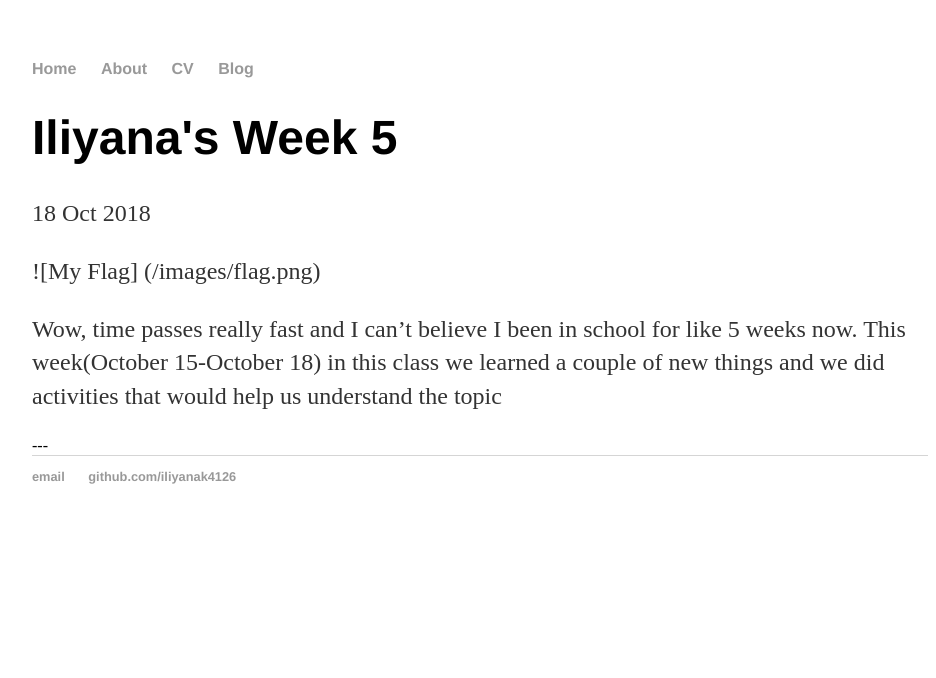
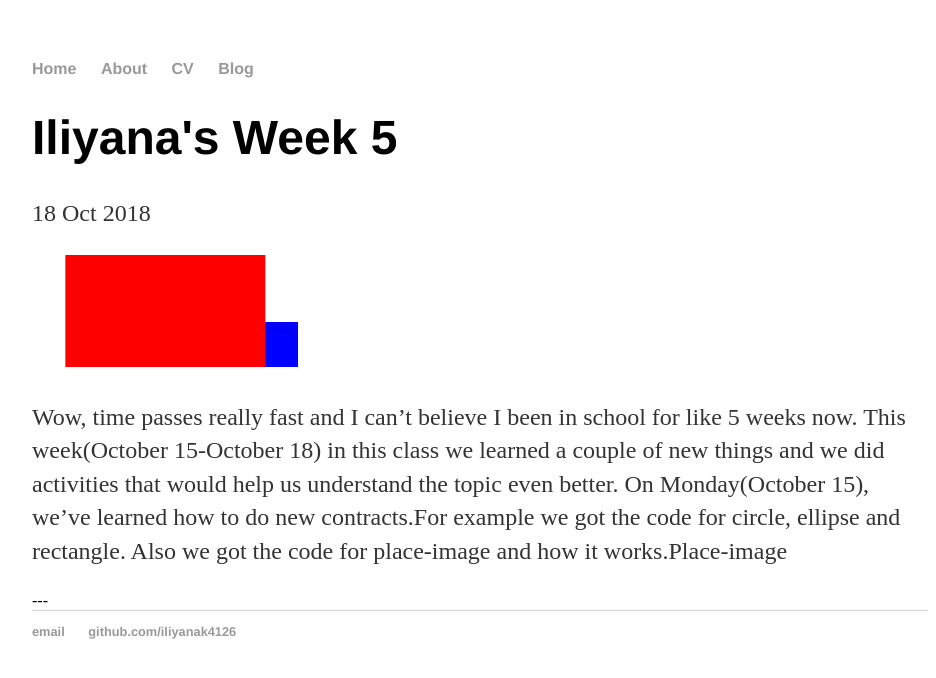
Before and after one commit to iliyanak4126/iliyanak4126.github.io, a Jekyll site: the page built from _posts/2018-10-18-Iliyana-Week-5.md, in a window 1280 px wide. Shown: the top 678 px of the page, without its empty margins (160-1096 px from the left). Built offline with Jekyll 4.4.1, drawn with Linux system fonts in a browser that asks for light colours.

Commit message:
Update 2018-10-18-Iliyana-Week-5.md

```diff
--- a/_posts/2018-10-18-Iliyana-Week-5.md
+++ b/_posts/2018-10-18-Iliyana-Week-5.md
@@ -4,7 +4,8 @@ title: "Iliyana's Week 5"
 date: 2018-10-18
 ---
 
-![My Flag] (/images/flag.png)
+![My Flag](/images/flag.png)
 
 Wow, time passes really fast and I can't believe I been in school for like 5 weeks now.
-This week(October 15-October 18) in this class we learned a couple of new things and we did activities that would help us understand the topic
+This week(October 15-October 18) in this class we learned a couple of new things and we did activities that would help us understand the topic even better.
+On Monday(October 15), we've learned how to do new contracts.For example we got the code for circle, ellipse and rectangle. Also we got the code for place-image and how it works.Place-image
```
